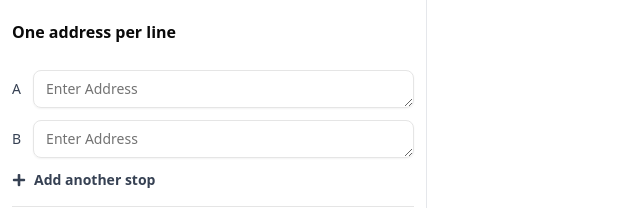
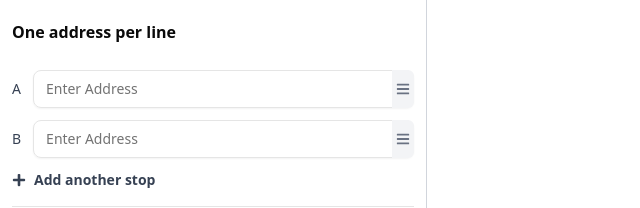
Before and after one commit to ReneMSdev/route-planner-nextjs, a Next.js app: page / in a window 1280 px wide. Shown: the part 176-384 px from the top of the page, without its empty margins (0-640 px from the left). Built offline with nearby package versions, Linux system fonts and the light colour scheme.

Commit message:
Tooltip & Draggable textareas for Address List

```diff
--- a/package.json
+++ b/package.json
@@ -9,9 +9,13 @@
     "lint": "next lint"
   },
   "dependencies": {
+    "@dnd-kit/core": "^6.3.1",
+    "@dnd-kit/modifiers": "^9.0.0",
+    "@dnd-kit/sortable": "^10.0.0",
     "@radix-ui/react-separator": "^1.1.6",
     "@radix-ui/react-slot": "^1.2.2",
     "@radix-ui/react-tabs": "^1.1.11",
+    "@radix-ui/react-tooltip": "^1.2.6",
     "class-variance-authority": "^0.7.1",
     "clsx": "^2.1.1",
     "lucide-react": "^0.509.0",
--- a/src/app/page.js
+++ b/src/app/page.js
@@ -9,7 +9,7 @@ export default function Home() {
   return (
     <div className='flex h-screen'>
       {/* Left Column */}
-      <div className='w-1/3 border-r border-gray-200'>
+      <div className='w-1/3 min-w-[300px] border-r border-gray-300'>
         <div className='flex justify-center items-center gap-5 bg-gray-700 py-6 px-2'>
           <h1 className='text-3xl font-bold text-white'>Route Boss</h1>
           <Separator
@@ -25,8 +25,18 @@ export default function Home() {
           className='p-3'
         >
           <TabsList className='grid w-full grid-cols-2'>
-            <TabsTrigger value='line'>Line by Line</TabsTrigger>
-            <TabsTrigger value='import'>Import</TabsTrigger>
+            <TabsTrigger
+              value='line'
+              className='cursor-pointer'
+            >
+              Line by Line
+            </TabsTrigger>
+            <TabsTrigger
+              value='import'
+              className='cursor-pointer'
+            >
+              Import
+            </TabsTrigger>
           </TabsList>
 
           <TabsContent value='line'>
--- a/src/components/AddressForm.jsx
+++ b/src/components/AddressForm.jsx
@@ -1,11 +1,22 @@
 'use client'
 
 import { useState } from 'react'
+import { DndContext, closestCenter } from '@dnd-kit/core'
+import {
+  arrayMove,
+  SortableContext,
+  useSortable,
+  verticalListSortingStrategy,
+} from '@dnd-kit/sortable'
+import { CSS } from '@dnd-kit/utilities'
+
 import { Button } from './ui/button'
 import { Separator } from '@/components/ui/separator'
 import { Textarea } from './ui/textarea'
 import { Card, CardHeader, CardTitle, CardContent } from '@/components/ui/card'
-import { FaTimes, FaPlus } from 'react-icons/fa'
+import { FaTimes, FaPlus, FaBars } from 'react-icons/fa'
+
+import { Tooltip, TooltipContent, TooltipProvider, TooltipTrigger } from '@/components/ui/tooltip'
 
 export default function AddressForm() {
   const [stops, setStops] = useState(['', ''])
@@ -24,34 +35,43 @@ export default function AddressForm() {
     setStops(updated)
   }
 
-  // can change the label with a custom fa 'location pin ex: A, B, etc file' or an array of custom pins.
+  const handleDragEnd = (e) => {
+    const { active, over } = e
+    if (active.id !== over?.id) {
+      const oldIndex = stops.findIndex((_, i) => `item-${i}` === active.id)
+      const newIndex = stops.findIndex((_, i) => `item-${i}` === over.id)
+      setStops((prev) => arrayMove(prev, oldIndex, newIndex))
+    }
+  }
+
   return (
     <Card className='border-none shadow-none m-0'>
       <CardHeader className='px-0'>
         <CardTitle>One address per line</CardTitle>
       </CardHeader>
       <CardContent className='space-y-3 px-0'>
-        {stops.map((value, i) => (
-          <div
-            key={i}
-            className='flex gap-3 items-center'
+        <DndContext
+          collisionDetection={closestCenter}
+          onDragEnd={handleDragEnd}
+        >
+          <SortableContext
+            items={stops.map((_, i) => `item-${i}`)}
+            strategy={verticalListSortingStrategy}
           >
-            <label className='text-sm font-medium text-gray-700'>
-              {String.fromCharCode(65 + i)}
-            </label>
-            <Textarea
-              onChange={(e) => handleAddressChange(i, e.target.value)}
-              placeholder='Enter Address'
-              className='min-h-8 pr-6'
-            ></Textarea>
-            {stops.length > 2 && (
-              <FaTimes
-                onClick={() => handleRemoveStop(i)}
-                className='text-gray-500 cursor-pointer hover:text-red-500'
-              ></FaTimes>
-            )}
-          </div>
-        ))}
+            {stops.map((value, i) => (
+              <SortableItem
+                key={`item-${i}`}
+                id={`item-${i}`}
+                index={i}
+                label={String.fromCharCode(65 + i)}
+                value={value}
+                onChange={(val) => handleAddressChange(i, val)}
+                onRemove={() => handleRemoveStop(i)}
+                canRemove={stops.length > 2}
+              />
+            ))}
+          </SortableContext>
+        </DndContext>
 
         <div
           onClick={handleAddStop}
@@ -73,3 +93,63 @@ export default function AddressForm() {
     </Card>
   )
 }
+
+function SortableItem({ id, label, value, onChange, onRemove, canRemove }) {
+  const { attributes, listeners, setNodeRef, transform } = useSortable({ id })
+
+  const style = {
+    transform: CSS.Transform.toString(transform),
+  }
+
+  return (
+    <div
+      ref={setNodeRef}
+      style={style}
+      className='flex gap-3 items-center'
+    >
+      <label className='text-sm font-medium text-gray-700'>{label}</label>
+
+      <div className='relative w-full'>
+        <Textarea
+          onChange={(e) => onChange(e.target.value)}
+          value={value}
+          placeholder='Enter Address'
+          className='min-h-8 pr-10'
+        />
+
+        {/* Drag Handle w Tooltip */}
+        <TooltipProvider>
+          <Tooltip>
+            <TooltipTrigger asChild>
+              <div
+                {...attributes}
+                {...listeners}
+                className='absolute top-0 right-0 h-full rounded-r-sm flex items-center justify-center bg-gray-100 hover:bg-gray-200 cursor-grab p-1 text-sm'
+              >
+                <FaBars className='text-gray-500 text-sm' />
+              </div>
+            </TooltipTrigger>
+            <TooltipContent>Drag</TooltipContent>
+          </Tooltip>
+        </TooltipProvider>
+
+        {/* Remove X */}
+        <TooltipProvider>
+          <Tooltip>
+            <TooltipTrigger asChild>
+              {canRemove && (
+                <div
+                  className='absolute top-0 right-6 h-full flex items-center justify-center px-1 cursor-pointer'
+                  onClick={onRemove}
+                >
+                  <FaTimes className=' text-gray-500 cursor-pointer hover:text-red-500 text-sm' />
+                </div>
+              )}
+            </TooltipTrigger>
+            <TooltipContent>Delete</TooltipContent>
+          </Tooltip>
+        </TooltipProvider>
+      </div>
+    </div>
+  )
+}
--- a/src/components/ImportForm.jsx
+++ b/src/components/ImportForm.jsx
@@ -9,7 +9,7 @@ export default function ImportForm() {
         <CardTitle>Import CSV or Excel</CardTitle>
       </CardHeader>
       <CardContent className='px-0'>
-        <p>Upload a CSV or SLSX file with a list of addresses.</p>
+        <p>Upload a CSV or XLSX file with a list of addresses.</p>
         <p>Each row should contain one address.</p>
       </CardContent>
     </Card>
--- /dev/null
+++ b/src/components/ui/tooltip.jsx
@@ -0,0 +1,57 @@
+'use client'
+
+import * as React from 'react'
+import * as TooltipPrimitive from '@radix-ui/react-tooltip'
+
+import { cn } from '@/lib/utils'
+
+function TooltipProvider({ delayDuration = 2000, ...props }) {
+  return (
+    <TooltipPrimitive.Provider
+      data-slot='tooltip-provider'
+      delayDuration={delayDuration}
+      {...props}
+    />
+  )
+}
+
+function Tooltip({ ...props }) {
+  return (
+    <TooltipProvider>
+      <TooltipPrimitive.Root
+        data-slot='tooltip'
+        {...props}
+      />
+    </TooltipProvider>
+  )
+}
+
+function TooltipTrigger({ ...props }) {
+  return (
+    <TooltipPrimitive.Trigger
+      data-slot='tooltip-trigger'
+      {...props}
+    />
+  )
+}
+
+function TooltipContent({ className, sideOffset = 0, children, ...props }) {
+  return (
+    <TooltipPrimitive.Portal>
+      <TooltipPrimitive.Content
+        data-slot='tooltip-content'
+        sideOffset={sideOffset}
+        className={cn(
+          'bg-primary text-primary-foreground animate-in fade-in-0 zoom-in-95 data-[state=closed]:animate-out data-[state=closed]:fade-out-0 data-[state=closed]:zoom-out-95 data-[side=bottom]:slide-in-from-top-2 data-[side=left]:slide-in-from-right-2 data-[side=right]:slide-in-from-left-2 data-[side=top]:slide-in-from-bottom-2 z-50 w-fit origin-(--radix-tooltip-content-transform-origin) rounded-md px-3 py-1.5 text-xs text-balance',
+          className
+        )}
+        {...props}
+      >
+        {children}
+        <TooltipPrimitive.Arrow className='bg-primary fill-primary z-50 size-2.5 translate-y-[calc(-50%_-_2px)] rotate-45 rounded-[2px]' />
+      </TooltipPrimitive.Content>
+    </TooltipPrimitive.Portal>
+  )
+}
+
+export { Tooltip, TooltipTrigger, TooltipContent, TooltipProvider }
```
Also changed, not shown: 1 other file (tests, documents, lock files or other folders).
